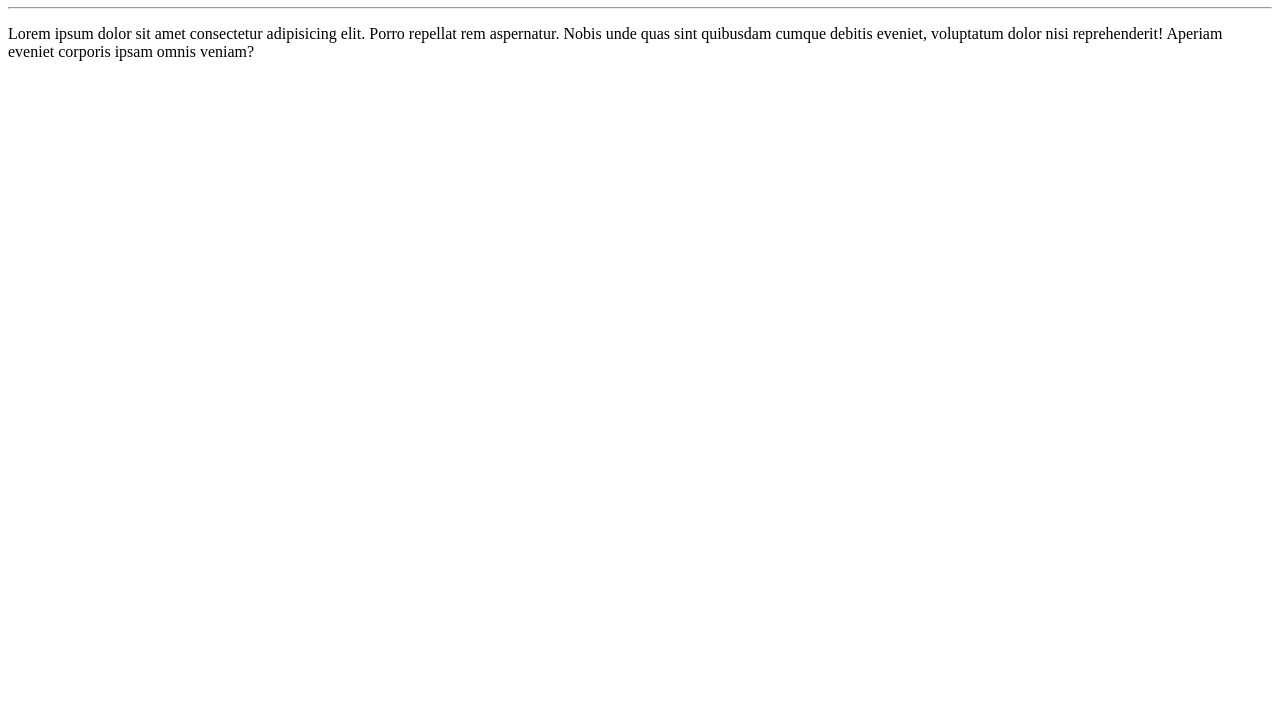
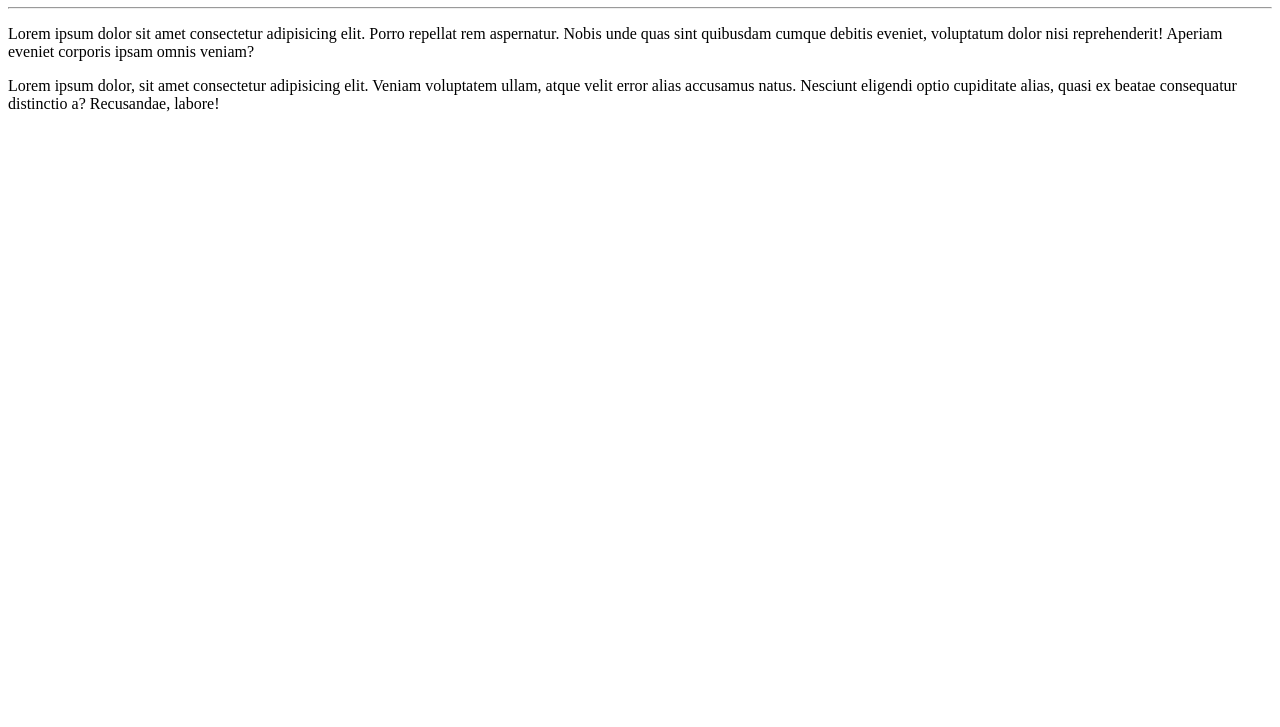
Before and after one commit to Vsvilella/Testes, a plain HTML site: page site-exemplo/index.html in a window 1280 px wide. Shown: the part 73-800 px from the top of the page. Drawn offline with Linux system fonts and the light colour scheme.

Commit message:
Adicionando outro </P>

```diff
--- a/site-exemplo/index.html
+++ b/site-exemplo/index.html
@@ -9,5 +9,8 @@
     <h1> Olá mundo!</h1>
     <hr>
     <p>Lorem ipsum dolor sit amet consectetur adipisicing elit. Porro repellat rem aspernatur. Nobis unde quas sint quibusdam cumque debitis eveniet, voluptatum dolor nisi reprehenderit! Aperiam eveniet corporis ipsam omnis veniam?</p>
+    <p>
+        Lorem ipsum dolor, sit amet consectetur adipisicing elit. Veniam voluptatem ullam, atque velit error alias accusamus natus. Nesciunt eligendi optio cupiditate alias, quasi ex beatae consequatur distinctio a? Recusandae, labore!
+    </p>
 </body>
 </html>
```
